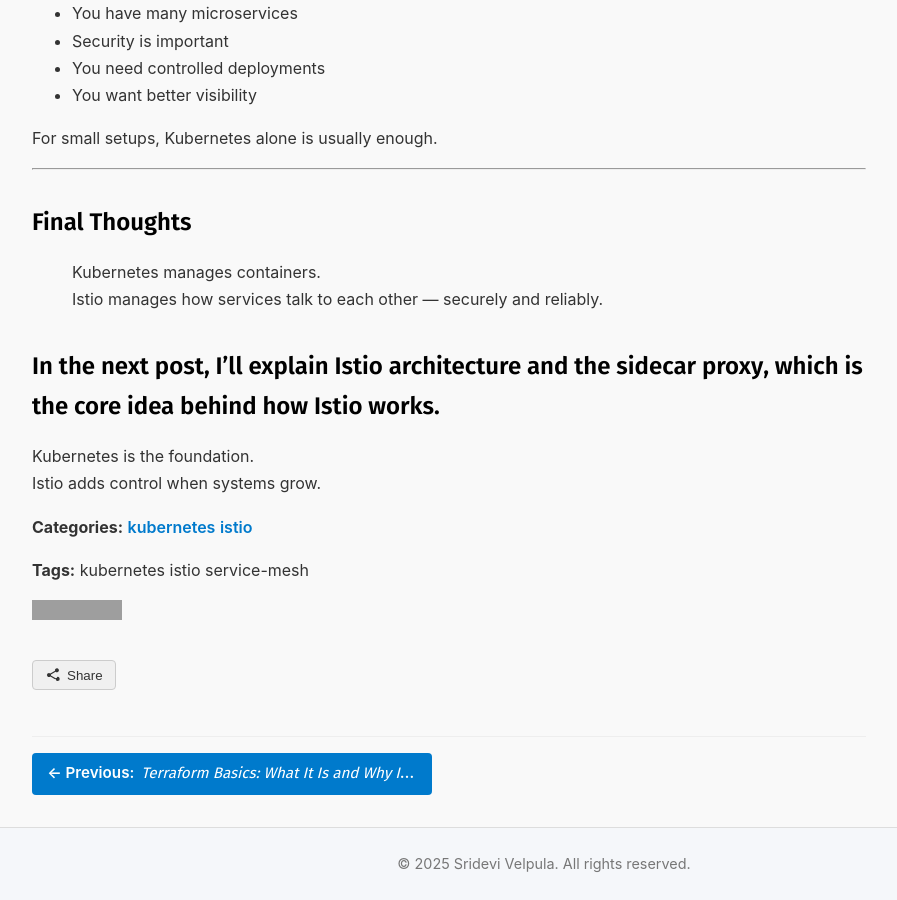
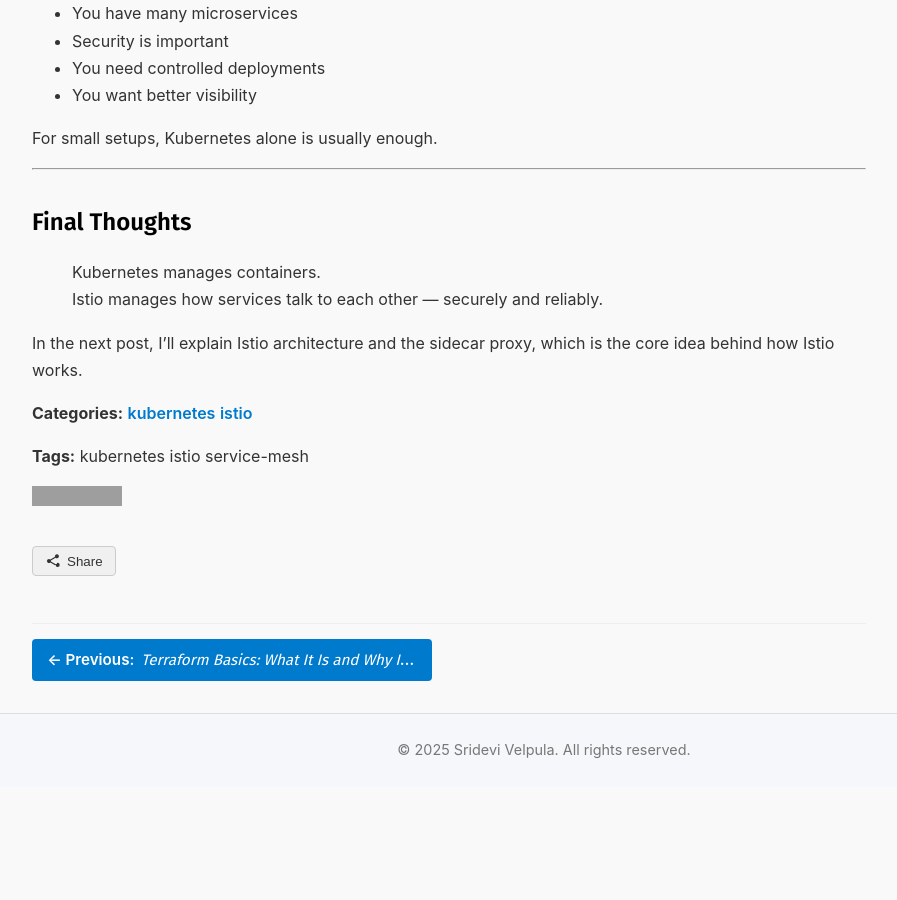
Before and after one commit to srideviblogs/srideviblogs.github.io, a Jekyll site: the page built from _posts/2025-09-01-istio-basics.md, in a window 1280 px wide and 900 px high, scrolled down 1435 px. Shown: the whole window, without its empty margins (96-993 px from the left). Built offline with Jekyll 4.4.1, drawn with Linux system fonts in a browser that asks for light colours; after the commit the page ends 2222 px from its top, so only the background shows below that; grey boxes are pictures that could not be loaded.

Commit message:
Update 2025-09-01-istio-basics.md

```diff
--- a/_posts/2025-09-01-istio-basics.md
+++ b/_posts/2025-09-01-istio-basics.md
@@ -67,8 +67,4 @@ For small setups, Kubernetes alone is usually enough.
 > Kubernetes manages containers.
 > Istio manages how services talk to each other — securely and reliably.
 
-In the next post, I’ll explain **Istio architecture and the sidecar proxy**, which is the core idea behind how Istio works.
----
-
-Kubernetes is the foundation.
-Istio adds control when systems grow.
+In the next post, I’ll explain Istio architecture and the sidecar proxy, which is the core idea behind how Istio works.
```
